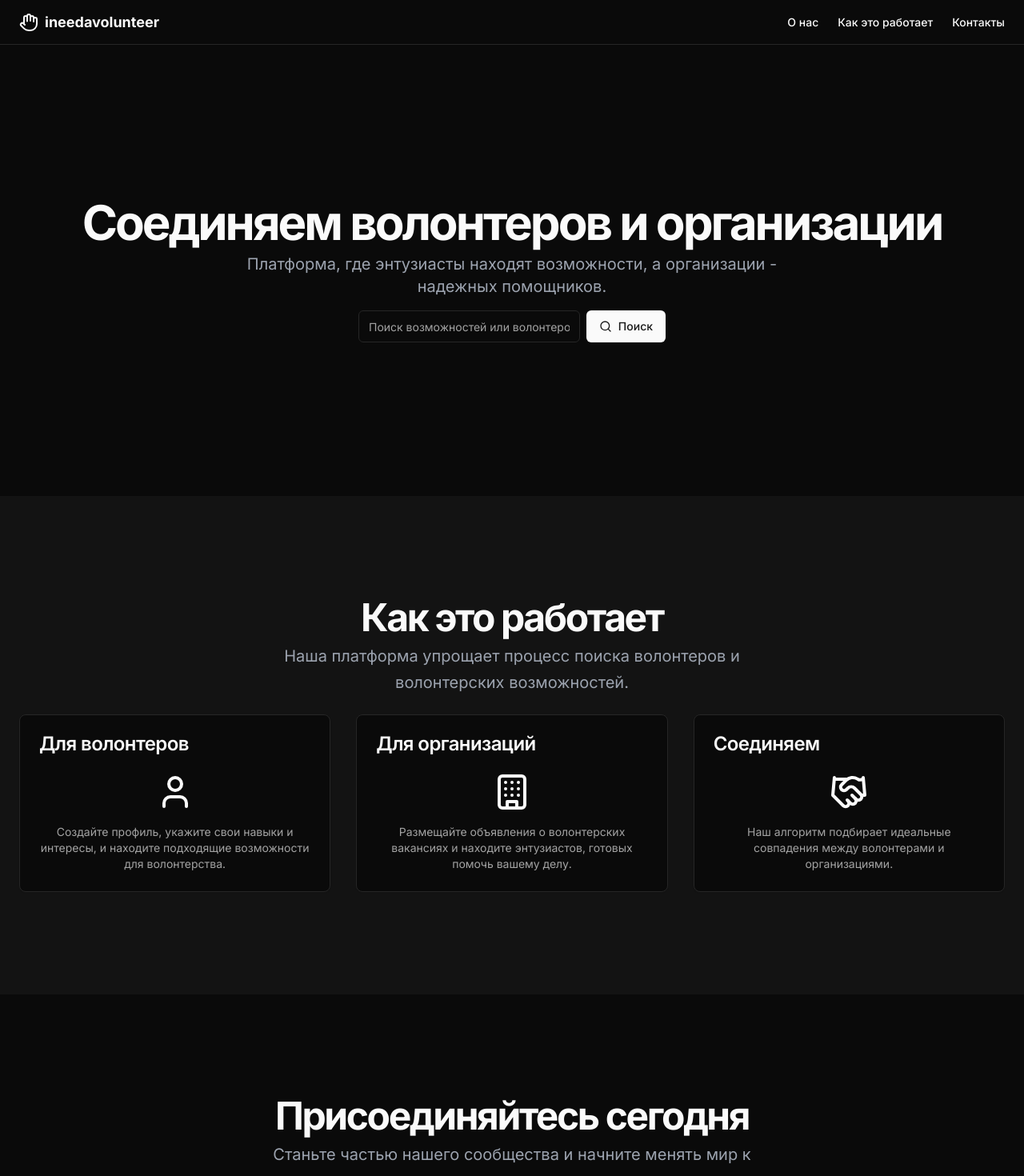
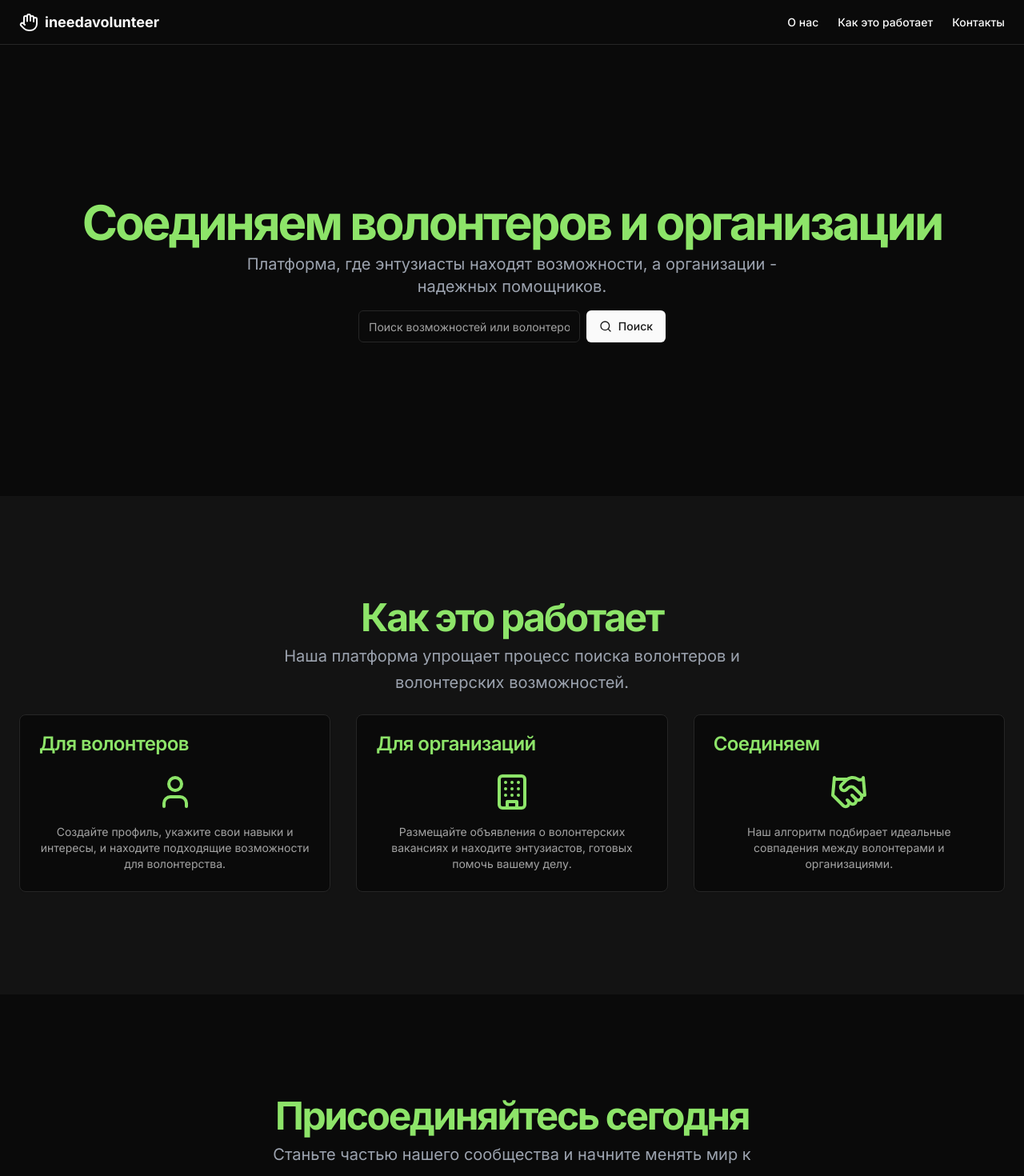
Before and after one commit to manyports/oneported, a Next.js app: page / in a window 1280 px wide. Shown: the top 1470 px of the page at 80% size. Built offline with nearby package versions, Linux system fonts and the light colour scheme.

Commit message:
Refactor page component to use consistent class name for text styling

```diff
--- a/src/app/page.tsx
+++ b/src/app/page.tsx
@@ -75,7 +75,7 @@ export default function Component() {
           <div className="flex flex-col items-center space-y-4 text-center">
             <div className="space-y-2">
             <h1
-              className="text-3xl font-bold tracking-tighter sm:text-4xl md:text-5xl lg:text-6xl/none text"
+              className="text-3xl font-bold tracking-tighter sm:text-4xl md:text-5xl lg:text-6xl/none text text-[#8DE469]"
             >
               Соединяем волонтеров и организации
             </h1>
@@ -100,7 +100,7 @@ export default function Component() {
           <div className="grid gap-6 items-center">
             <div className="flex flex-col justify-center space-y-8 text-center">
               <div className="space-y-2">
-                <h2 className="text-3xl font-bold tracking-tighter sm:text-5xl">Как это работает</h2>
+                <h2 className="text-3xl font-bold tracking-tighter sm:text-5xl text-[#8DE469]">Как это работает</h2>
                 <p className="max-w-[600px] text-gray-500 md:text-xl/relaxed lg:text-base/relaxed xl:text-xl/relaxed dark:text-gray-400 mx-auto">
                   Наша платформа упрощает процесс поиска волонтеров и волонтерских возможностей.
                 </p>
@@ -114,10 +114,10 @@ export default function Component() {
               ].map((item, index) => (
                 <Card key={index} className="flex flex-col h-full">
                   <CardHeader>
-                    <CardTitle>{item.title}</CardTitle>
+                    <CardTitle className='text-[#8DE469]'>{item.title}</CardTitle>
                   </CardHeader>
                   <CardContent className="flex-grow flex flex-col items-center justify-between">
-                    <item.icon className="h-12 w-12 mb-4" />
+                    <item.icon className="h-12 w-12 mb-4 text-[#8DE469]" />
                     <CardDescription className="text-center">
                       {item.description}
                     </CardDescription>
@@ -133,7 +133,7 @@ export default function Component() {
           <div className="grid gap-6 items-center">
             <div className="flex flex-col justify-center space-y-4 text-center">
               <div className="space-y-2">
-                <h2 className="text-3xl font-bold tracking-tighter sm:text-5xl">Присоединяйтесь сегодня</h2>
+                <h2 className="text-3xl font-bold tracking-tighter sm:text-5xl text-[#8DE469]">Присоединяйтесь сегодня</h2>
                 <p className="max-w-[600px] mx-auto text-gray-500 md:text-xl/relaxed lg:text-base/relaxed xl:text-xl/relaxed dark:text-gray-400">
                   Станьте частью нашего сообщества и начните менять мир к лучшему.
                 </p>
```
